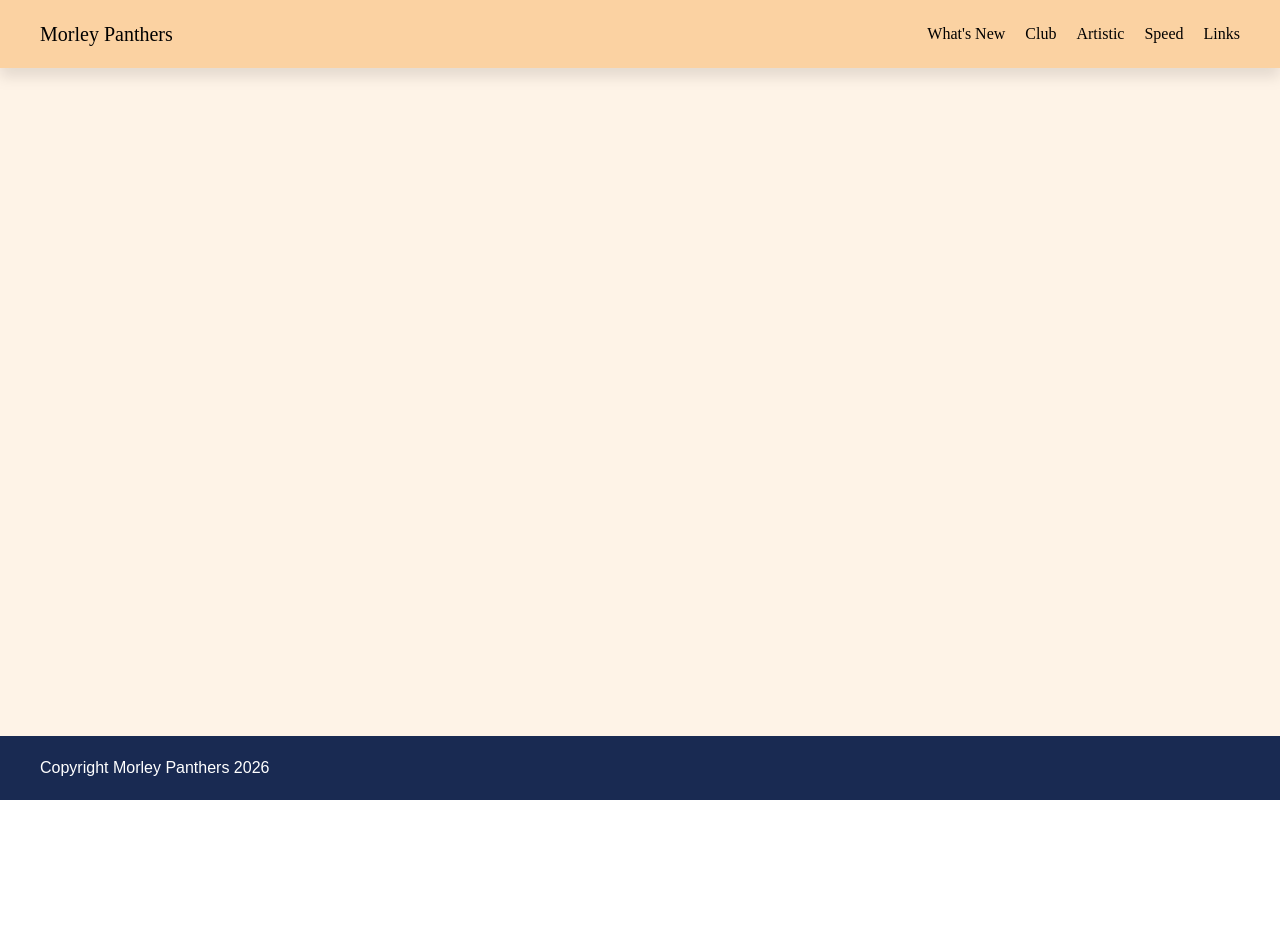
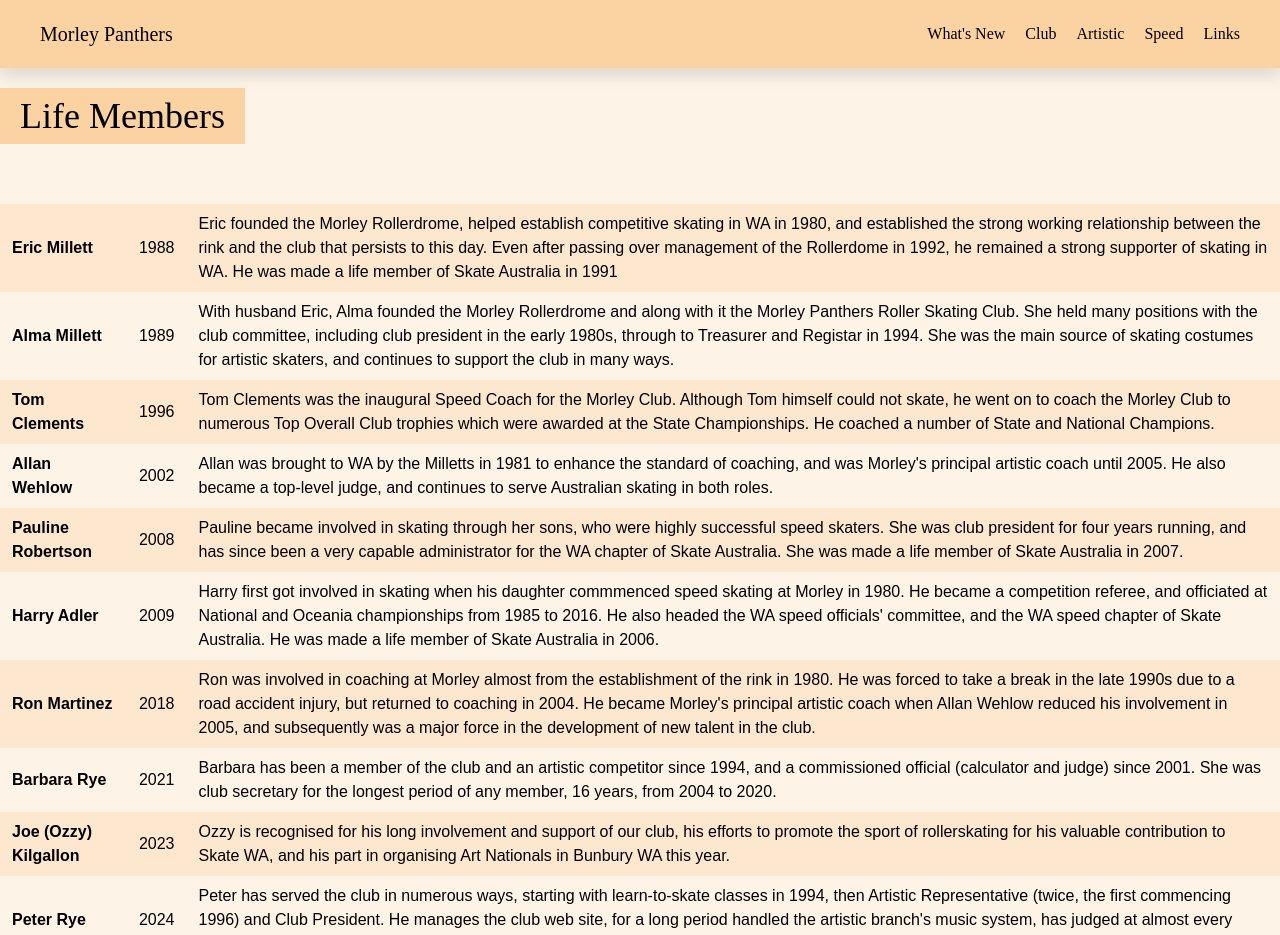
Before and after one commit to laurenpudz/morleyPanthersWebsite, a SvelteKit app: page /club/lifemembers in a window 1280 px wide. Shown: the top 935 px of the page. Before the commit the page ends 800 px from the top, so only its background shows below. Built offline with nearby package versions, Linux system fonts and the light colour scheme; a web font is replaced by a local one.

Commit message:
life members page

```diff
--- a/src/common/types.ts
+++ b/src/common/types.ts
@@ -39,4 +39,11 @@ interface CommMemberProps {
 	email: string;
 }
 
-export type { LandingCardProps, HeadingProps, ChampionProps, CalendarEventProps, CommMemberProps };
+interface LifeMemberProps {
+	name: string;
+	year: string;
+	image: string;
+	bio: string;
+}
+
+export type { LandingCardProps, HeadingProps, ChampionProps, CalendarEventProps, CommMemberProps, LifeMemberProps };
--- a/src/routes/club/committee/+page.svelte
+++ b/src/routes/club/committee/+page.svelte
@@ -7,7 +7,9 @@
 		{ role: 'Registrar', name: 'Vacant', email: '' },
 		{ role: 'Fundraising Officer', name: 'Vacant', email: '' },
 		{ role: 'Artistic Rep.', name: 'Kate Williams', email: 'MorleyArtRep@outlook.com' },
-		{ role: 'Speed Rep.', name: 'Ashton Walden', email: 'MorleySpeedRep@outlook.com' }
+		{ role: 'Speed Rep.', name: 'Ashton Walden', email: 'MorleySpeedRep@outlook.com' },
+        {role: 'Vice President', name: 'Ashton Walden', email: "MorleyVicePresident@outlook.com"},
+        {role: 'President', name: 'Amy Cumming', email: 'MorleyPresident@outlook.com'}
 	];
 </script>
 
--- a/src/routes/club/lifemembers/+page.svelte
+++ b/src/routes/club/lifemembers/+page.svelte
@@ -0,0 +1,82 @@
+<script lang="ts">
+	import BasicPageWrapper from '../../../components/basicPageWrapper.svelte';
+	import type { LifeMemberProps } from '../../../common/types';
+	const lifeMembers: LifeMemberProps[] = [
+		{
+			name: 'Eric Millett',
+			year: '1988',
+			image: '',
+			bio: 'Eric founded the Morley Rollerdrome, helped establish competitive skating in WA in 1980, and established the strong working relationship between the rink and the club that persists to this day. Even after passing over management of the Rollerdome in 1992, he remained a strong supporter of skating in WA. He was made a life member of Skate Australia in 1991'
+		},
+		{
+			name: 'Alma Millett',
+			year: '1989',
+			image: '',
+			bio: 'With husband Eric, Alma founded the Morley Rollerdrome and along with it the Morley Panthers Roller Skating Club. She held many positions with the club committee, including club president in the early 1980s, through to Treasurer and Registar in 1994. She was the main source of skating costumes for artistic skaters, and continues to support the club in many ways.'
+		},
+		{
+			name: 'Tom Clements',
+			year: '1996',
+			image: '',
+			bio: 'Tom Clements was the inaugural Speed Coach for the Morley Club. Although Tom himself could not skate, he went on to coach the Morley Club to numerous Top Overall Club trophies which were awarded at the State Championships. He coached a number of State and National Champions.'
+		},
+		{
+			name: 'Allan Wehlow',
+			year: '2002',
+			image: '',
+			bio: "Allan was brought to WA by the Milletts in 1981 to enhance the standard of coaching, and was Morley's principal artistic coach until 2005. He also became a top-level judge, and continues to serve Australian skating in both roles."
+		},
+		{
+			name: 'Pauline Robertson',
+			year: '2008',
+			image: '',
+			bio: 'Pauline became involved in skating through her sons, who were highly successful speed skaters. She was club president for four years running, and has since been a very capable administrator for the WA chapter of Skate Australia. She was made a life member of Skate Australia in 2007.'
+		},
+		{
+			name: 'Harry Adler',
+			year: '2009',
+			image: '',
+			bio: "Harry first got involved in skating when his daughter commmenced speed skating at Morley in 1980. He became a competition referee, and officiated at National and Oceania championships from 1985 to 2016. He also headed the WA speed officials' committee, and the WA speed chapter of Skate Australia. He was made a life member of Skate Australia in 2006."
+		},
+		{
+			name: 'Ron Martinez',
+			year: '2018',
+			image: '',
+			bio: "Ron was involved in coaching at Morley almost from the establishment of the rink in 1980. He was forced to take a break in the late 1990s due to a road accident injury, but returned to coaching in 2004. He became Morley's principal artistic coach when Allan Wehlow reduced his involvement in 2005, and subsequently was a major force in the development of new talent in the club. "
+		},
+		{
+			name: 'Barbara Rye',
+			year: '2021',
+			image: '',
+			bio: 'Barbara has been a member of the club and an artistic competitor since 1994, and a commissioned official (calculator and judge) since 2001. She was club secretary for the longest period of any member, 16 years, from 2004 to 2020.'
+		},
+		{
+			name: 'Joe (Ozzy) Kilgallon',
+			year: '2023',
+			image: '',
+			bio: 'Ozzy is recognised for his long involvement and support of our club, his efforts to promote the sport of rollerskating for his valuable contribution to Skate WA, and his part in organising Art Nationals in Bunbury WA this year.'
+		},
+		{
+			name: 'Peter Rye',
+			year: '2024',
+			image: '',
+			bio: "Peter has served the club in numerous ways, starting with learn-to-skate classes in 1994, then Artistic Representative (twice, the first commencing 1996) and Club President. He manages the club web site, for a long period handled the artistic branch's music system, has judged at almost every competition since 2003, and is a qualified artistic coach. He has also competed at up to national level in figures, and in dance with his wife Barbara."
+		}
+	];
+</script>
+
+<!-- TODO: shaded for deceased life members only -->
+
+<BasicPageWrapper title="Life Members">
+	<table class="w-full my-10 text-left">
+		<tbody>
+			{#each lifeMembers as lifeMember, i (lifeMember.name)}
+				<tr class:bg-neutral-medium={i % 2 == 0}>
+					<td class="font-bold px-3">{lifeMember.name}</td>
+					<td class="px-3">{lifeMember.year}</td>
+					<td class="px-3 py-2">{lifeMember.bio} </td></tr
+				>
+			{/each}
+		</tbody>
+	</table>
+</BasicPageWrapper>
```
